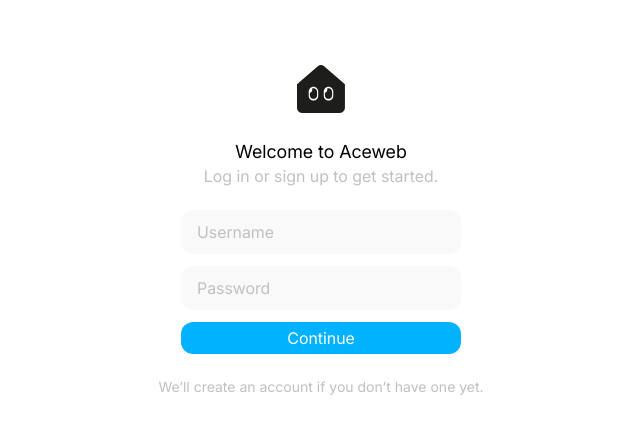
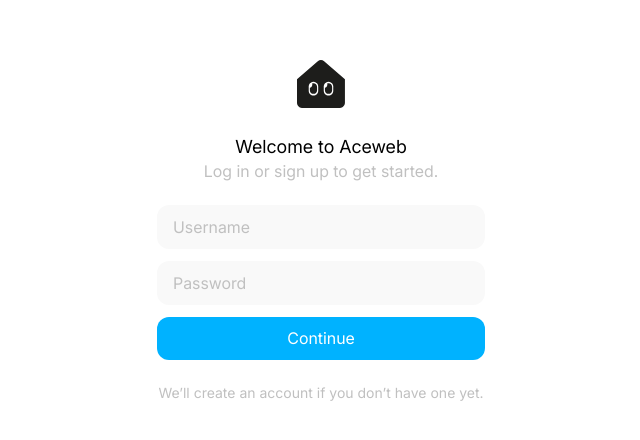
Before and after one commit to u6lqre/aceweb.client, a React (Vite) app: page /onboarding in a window 1280 px wide. Shown: the part 172-612 px from the top of the page, without its empty margins (319-959 px from the left). Built offline with nearby package versions, Linux system fonts and the light colour scheme.

Commit message:
style(onboarding): add few changes in onboarding style

```diff
--- a/src/features/auth/components/AuthForm/Button.module.css
+++ b/src/features/auth/components/AuthForm/Button.module.css
@@ -3,7 +3,7 @@
   background-color: var(--color-blue);
   border-radius: 12px;
   width: 100%;
-  height: 32px;
+  height: 43px;
   cursor: pointer;
   transition: transform 100ms ease;
   position: relative;
--- a/src/features/auth/components/AuthForm/Input.module.css
+++ b/src/features/auth/components/AuthForm/Input.module.css
@@ -2,6 +2,7 @@
   background-color: var(--color-neutral-4);
   padding: 12px 16px;
   border-radius: 12px;
+  width: 100%;
   transition: all 0.2s ease;
 }
 .input:focus {
--- a/src/features/auth/components/AuthForm/index.module.css
+++ b/src/features/auth/components/AuthForm/index.module.css
@@ -2,6 +2,7 @@
   display: flex;
   flex-direction: column;
   gap: 12px;
+  width: 328px;
   justify-content: center;
   align-items: center;
 }
@@ -10,4 +11,5 @@
   position: relative;
   display: flex;
   align-items: center;
+  width: 100%;
 }
```
